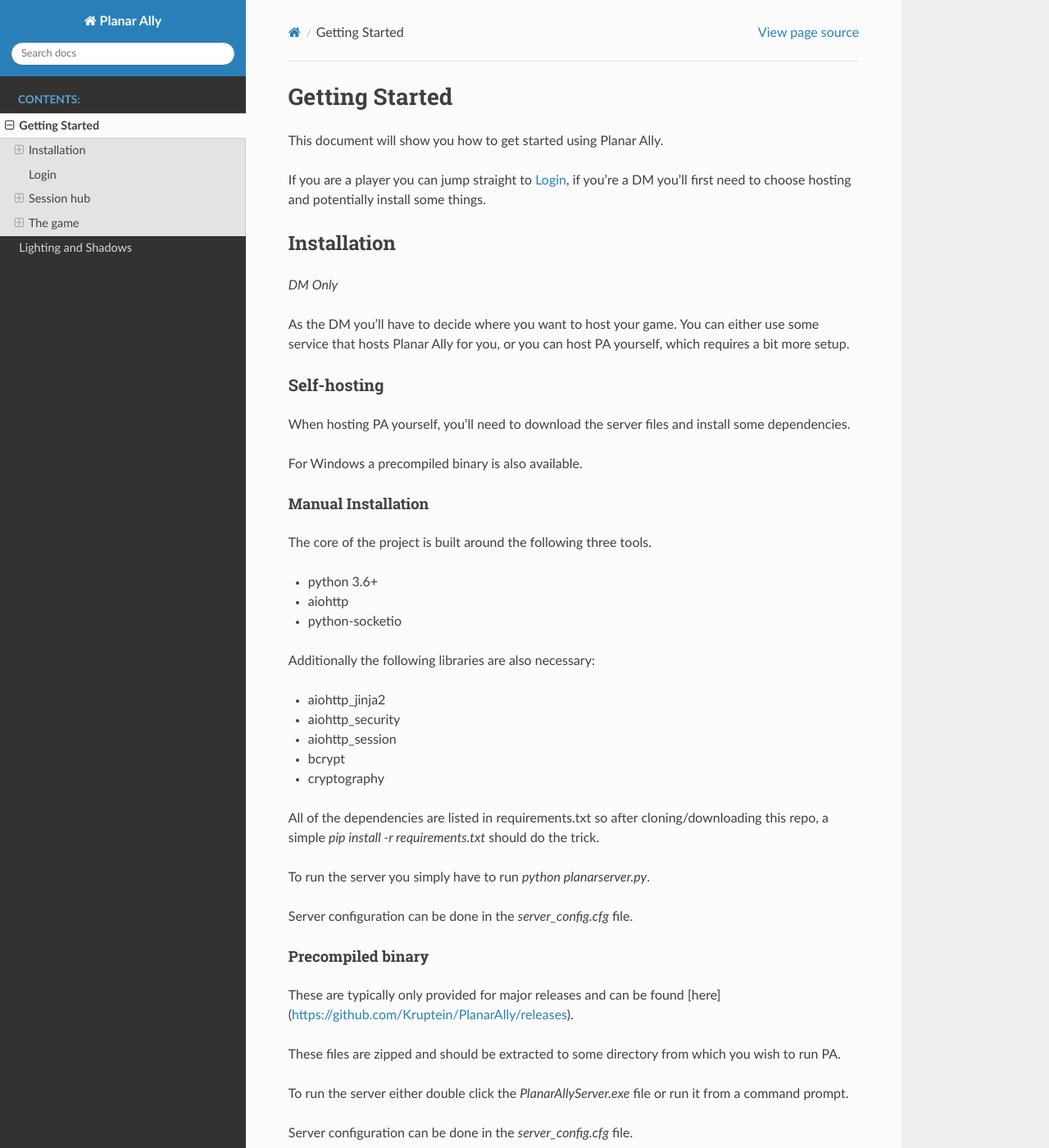
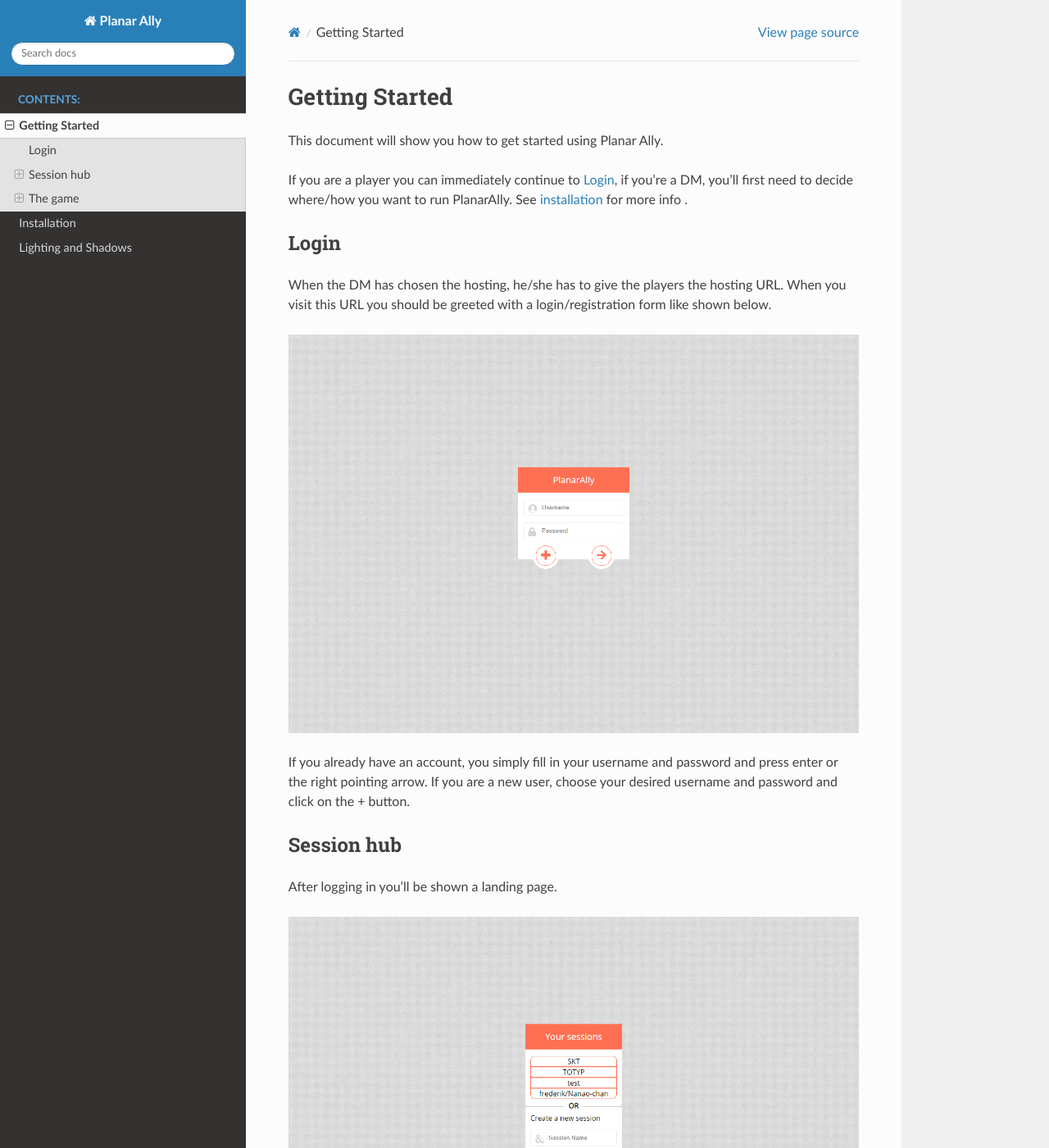
Before and after one commit to Kruptein/PlanarAlly, a Sphinx documentation site: the page built from docs/getting_started.rst, in a window 1280 px wide and 1400 px high. Shown: the whole window at 82% size. Built offline with Sphinx 7.4.7 and the Read the Docs theme 2.0.0, drawn with Linux system fonts in a browser that asks for light colours; pages that are not in the unit, such as notebooks, are missing from menus; some of the changed text lies outside the part shown.

Commit message:
Some small updates to the installation instructions

```diff
--- a/docs/getting_started.rst
+++ b/docs/getting_started.rst
@@ -5,78 +5,28 @@
 
 This document will show you how to get started using Planar Ally.
 
-If you are a player you can jump straight to :ref:`login`,
-if you're a DM you'll first need to choose hosting and potentially install some things.
+If you are a player you can immediately continue to :ref:`login`,
+if you're a DM,
+you'll first need to decide where/how you want to run PlanarAlly.
+See :ref:`installation <installation>` for more info .
 
-Installation
----------------
-
-*DM Only*
-
-As the DM you'll have to decide where you want to host your game.
-You can either use some service that hosts Planar Ally for you,
-or you can host PA yourself, which requires a bit more setup.
-
-Self-hosting
-~~~~~~~~~~~~~
-
-When hosting PA yourself, you'll need to download the server files and
-install some dependencies.
-
-For Windows a precompiled binary is also available.
-
-Manual Installation
-^^^^^^^^^^^^^^^^^^^^^
-
-The core of the project is built around the following three tools.
-
-* python 3.6+
-* aiohttp
-* python-socketio
-
-Additionally the following libraries are also necessary:
-
-* aiohttp_jinja2
-* aiohttp_security
-* aiohttp_session
-* bcrypt
-* cryptography
-
-All of the dependencies are listed in requirements.txt so after cloning/downloading this repo,
-a simple `pip install -r requirements.txt` should do the trick.
-
-To run the server you simply have to run `python planarserver.py`.
-
-Server configuration can be done in the `server_config.cfg` file.
-
-Precompiled binary
-^^^^^^^^^^^^^^^^^^^^
-
-These are typically only provided for major releases and can be found [here](https://github.com/Kruptein/PlanarAlly/releases).
-
-These files are zipped and should be extracted to some directory from which you wish to run PA.
-
-To run the server either double click the `PlanarAllyServer.exe` file or run it from a command prompt.
-
-Server configuration can be done in the `server_config.cfg` file.
 
 .. _login:
 
 Login
 -------
 
-When the DM has chosen the hosting, he/she has to give the players the hosting URL.
+When the DM has chosen the hosting,
+he/she has to give the players the hosting URL.
 When you visit this URL you should be greeted with a login/registration form like shown below.
 
 .. image:: images/login.png
 
-If you already have an account, you simply fill in your username and password and press enter
-or the right pointing arrow.  If you are a new user, choose your desired username and password
+If you already have an account,
+you simply fill in your username and password and press enter
+or the right pointing arrow.
+If you are a new user, choose your desired username and password
 and click on the + button.
-
-.. note::
-    If you use Planar Ally for multiple campaigns it's possible that they are played
-    on multiple providers and you'll need to create an account on each specific provider.
 
 
 Session hub
@@ -102,16 +52,18 @@
 
 This will automatically open the new session, showing you a blank screen.
 
-To get your players to join this session, you'll have to give them the invitation code.
+To get your players to join this session,
+you'll have to give them the invitation code.
 We'll talk about this later,
 but if you're impatient you can find the code in your DM settings menu ;).
 
 Joining a new session
-~~~~~~~~~~~~~~~~~~
+~~~~~~~~~~~~~~~~~~~~~~
 
 To join a specific session, you need the invite link. Your DM should provide this to you.
 
-When visiting this link, you'll automatically join the session and in a future visit
+When visiting this link,
+you'll automatically join the session and in a future visit
 to the session hub it should be listed as well.
 
 The game
@@ -119,30 +71,37 @@
 
 When we finally are in the right session, the magic can begin!
 
-We'll start of with a short introduction of what happens when you open your first session,
+We'll start with a short introduction of what happens
+when you open your first session,
 followed by information on the various controls, tools and settings that you can configure.
 
 First impressions
 ~~~~~~~~~~~~~~~~~~
 
-Upon loading the session, you'll be greeted with whatever your DM has prepared for you.
+Upon loading the session,
+you'll be greeted with whatever your DM has prepared for you.
 Let's take a look at an example where the DM has added a base map, added a token and some light/shadows.
 
 .. image:: images/player-base.png
 
-Most important UI elements are immediately visible.  We have a button in the topleft that opens a settings menu when pressed,
+Most important UI elements are immediately visible.
+We have a button in the topleft that opens a settings menu when pressed,
 in the topright there is a slider that controls your zoom level and in the lower right there is a selection of tools that you can use.
 
 The DM has an additional UI element in the lower left corner, which can be used to change layers.
 
 We'll give a brief overview of these UI elements soon, there is however another UI element that is currently not visible!
 
-When you select a token that you own, a red border will be drawn around the token to visually give a reminder of what you have selected and on top of that
+When you select a token that you own,
+a red border will be drawn around the token
+to visually give a reminder of what you have selected and on top of that
 a box appears at the right side of the screen, with the name of the selected token as well as any tracker or aura active on the token (more on that later).
 
 .. image:: images/player-selection.png
 
-This is a quick info panel for your token.  A more advanced view is possible by pressing on the edit button in this panel (in the topright).
+This is a quick info panel for your token.
+A more advanced view is possible
+by pressing on the edit button in this panel (in the topright).
 This panel provides all the options to configure how your token(s) interact with the map.
 
 .. image:: images/player-selection-detail.png
@@ -155,7 +114,8 @@
 Controls
 ~~~~~~~~~
 
-One of the things you'll be doing most is almost certainly going to be moving around.
+One of the things you'll be doing most
+is almost certainly going to be moving around.
 Getting to know the controls is thus an important element.
 
 Most input is mouse based, but we'll first see some handy keyboard movement options.
@@ -163,7 +123,8 @@
 Keyboard
 ^^^^^^^^^
 
-If nothing is selected, using the arrow keys will result in moving the map in the desired direction.
+If nothing is selected,
+using the arrow keys will result in moving the map in the desired direction.
 When you've selected a token however, the token itself will move.
 
 .. hint::
@@ -173,10 +134,11 @@
 
 Pressing `d` will deselect your current selection.
 
-mouse
+Mouse
 ^^^^^^
 
-The left and right mouse button behaviour depends completely on the active tool,
+The left and right mouse button behaviour
+depends completely on the active tool,
 the middle mouse button however has the same functionality at all times.
 
 Scrolling will zoom in (or out) to the location where your mouse is currently pointing.
@@ -194,7 +156,8 @@
     Tools to find your path back to reality are in development,
     in the meanwhile you'll have to beg your DM to bring you back.
 
-Pressing (and holding) the middle mouse button additionaly serves as a shortcut for the pan tool.
+Pressing (and holding) the middle mouse button
+additionaly serves as a shortcut for the pan tool.
 This is a tool that you'll often use and it would be a hassle to change tools every single time.
 
 .. hint::
@@ -210,8 +173,10 @@
 ALT
 """"
 
-When the grid is enabled, most tool actions will by default attempt to "snap" to the grid.
-This means that when moving or drawing tokens they will automatically be put in such a way that
+When the grid is enabled,
+most tool actions will by default attempt to "snap" to the grid.
+This means that when moving or drawing tokens
+they will automatically be put in such a way that
 they fit the grid.
 
 This behaviour can be ignored by pressing the ALT key while doing the action.
@@ -235,10 +200,12 @@
 Select
 ^^^^^^^^
 
-This tool will be your most used tool as it allows to select tokens allowing you to see more info about them
+This tool will be your most used tool
+as it allows to select tokens allowing you to see more info about them
 or moving them.
 
-A selection box can be drawn at any point which will try to select all shapes inside the drawn region,
+A selection box can be drawn at any point
+which will try to select all shapes inside the drawn region,
 moving these will behave in a similar way as moving singular tokens.
 
 .. note::
@@ -261,7 +228,9 @@
 
 When in select modus, your right mouse button will show a context menu.
 
-When you right click a selection, you'll have the option to move it to the front or back and add or show its initiative.
+When you right click a selection,
+you'll have the option to move it to the front or back and
+add or show its initiative.
 When nothing is selected, you'll have the option to show the initiative tracker or create a new basic token.
 
 Pan
@@ -269,7 +238,8 @@
 
 The pan tool simply allows you to pan around when you drag your left mouse button around.
 
-This behaviour is also implemented in the middle mouse button when other tools are selected,
+This behaviour is also implemented in the middle mouse button
+when other tools are selected,
 to minimize constant tool changing.
 
 It's heavily encouraged to use the middle mouse pan, but the tool still exists for those cases when you don't have a middle mouse.
@@ -282,16 +252,20 @@
 You can choose between a rectangle, a circle, or a freehand brush.
 
 You also have the option to select two colours.
-The left colour is used as the fill colour, the right one as the border colour.
-If you wish to only have a fill or only have a border colour, simply set the opacity of the other to 0
+The left colour is used as the fill colour,
+the right one as the border colour.
+If you wish to only have a fill or only have a border colour,
+simply set the opacity of the other to 0
 *(this is the second slider in the color picker)*.
 
 Additionally as a DM you'll have the option to change the draw modus.
 
 **Normal mode**
-    The shape you're drawing will be added to the active layer with the selected colour.
+    The shape you're drawing will be added to the active layer
+    with the selected colour.
 **Reveal mode**
-    The shape will be drawn on the 'fow' layer and pierce through any fog in the area.
+    The shape will be drawn on the 'fow' layer and
+    pierce through any fog in the area.
 **Hide mode**
     This is the reverse operation of reveal, and will cover an area in fog.
 
@@ -305,7 +279,8 @@
 Ruler
 ^^^^^^
 
-The last tool currently available is the ruler, it allows for easy measurements.
+The last tool currently available is the ruler,
+it allows for easy measurements.
 simply press the left mouse button and drag it.
 
 While holding the button it will show you the distance in ft between your initial click and your current position.
@@ -323,10 +298,12 @@
 
 With the map tool you can automatically resize assets to fit to the grid.
 
-With the desired asset selected, you insert in the map tool how many grid cells horizontally and vertically
+With the desired asset selected,
+you insert in the map tool how many grid cells horizontally and vertically
 the selection you're about to make with this tool, is supposed to represent.
 
-This can be a bit hit and miss, but in general it is advised to zoom in as much as possible and
+This can be a bit hit and miss,
+but in general it is advised to zoom in as much as possible and
 selecting larger areas wil also typically give better performance.
 
 Asset configuration
@@ -334,7 +311,8 @@
 
 Let us now look further into the specific configuration of individual assets.
 Below you see the asset configuration dialog again from our mysterious X.
-In the following paragraphs we'll go over each of these elements to see what they mean
+In the following paragraphs we'll go over each of these elements
+to see what they mean
 and how you should use them.
 
 .. image:: images/asset-detail.png
@@ -347,22 +325,28 @@
 
 .. image:: images/asset-detail-state.png
 
-The name of an asset has no specific functionality, but is a nice way to differentiate
+The name of an asset has no specific functionality,
+but is a nice way to differentiate
 between multiple assets.
 
 The next three toggles however have an important effect on the behaviour of the asset.
 
-**Is a token**: This is a setting that is very important for the lighting system,
+**Is a token**:
+This is a setting that is very important for the lighting system,
 but only if the optional token based vision modus is selected by your DM.
 
-In general it is advised to select this option if the asset represents a player character or
+In general it is advised to select this option
+if the asset represents a player character or
 player controlled npc that can move and has vision.
 
-**Blocks vision/light**: When this option is selected, vision and light cannot pass through
-the asset.  This is generally used for walls or other static objects, but there is nothing
+**Blocks vision/light**:
+When this option is selected, vision and light cannot pass through
+the asset.  This is generally used for walls or other static objects,
+but there is nothing
 preventing some wacky scenario where your character has turned to stone or something.
 
-**Blocks movement**: When this options is selected, other assets cannot move through this
+**Blocks movement**:
+When this options is selected, other assets cannot move through this
 asset's space.  This is intended for walls but hey, you never know.
 
 .. note::
@@ -396,11 +380,14 @@
 
 The eye symbol is used to allow people without ownership to see the tracker.
 
-These values are also provided in the smaller selection info box on the right side of the screen
+These values are also provided in the smaller selection info box
+on the right side of the screen
 as mentioned earlier, quickly see them without having to open this configuration dialog.
 
-When you left click on the tracker value in this quick info box, a popup allows you to immediately
-change the value of these trackers.  You can fill in a new absolute value or a relative value
+When you left click on the tracker value in this quick info box,
+a popup allows you to immediately
+change the value of these trackers.
+You can fill in a new absolute value or a relative value
 (e.g. -5 to decrease the tracker by 5).
 
 Auras
@@ -415,14 +402,17 @@
 The second input box is the dim radius.
 The difference is that the dim radius has a gradient dropoff towards half the opacity of the bright circle.
 
-The third box is a simple colour selector and the eye has the same functionality as that for trackers,
+The third box is a simple colour selector and
+the eye has the same functionality as that for trackers,
 whether or not other users that do not own this asset, can see the aura.
 
-The next icon is an important one and decides whether the aura is a normal aura or a light aura.
+The next icon is an important one and
+decides whether the aura is a normal aura or a light aura.
 A normal aura will always fill a circle with the asset at the center.
 An example of a normal aura is the aura of protection that the Paladin class provides.
 
-A light emitting aura, is an aura to indicate light sources like lanterns or to show darkvision ranges.
+A light emitting aura, is an aura to indicate light sources
+like lanterns or to show darkvision ranges.
 These auras stop at walls and other objects that block vision.
 
 Annotation
@@ -451,7 +441,8 @@
 .. image:: images/settings-client.png
 
 The client options offers two options related to styling the board.
-Both the colour of the grid (including the opacity) as well as the colour of the shadows
+Both the colour of the grid (including the opacity)
+as well as the colour of the shadows
 can be chosen by each player individually.
 
 Notes
@@ -475,7 +466,8 @@
 The assets menu lists all assets that you own.
 When hovering over a file in this menu, a preview is shown as can be seen above.
 
-When dragging files from here on to the game board, a new asset is created on the currently
+When dragging files from here on to the game board,
+a new asset is created on the currently
 selected layer with that image.
 
 To add/remove/move files/folders you can use the dedicated asset manager,
@@ -498,20 +490,26 @@
 The `Use Grid` option simply toggles the grid on/off.
 
 The `Fill entire canvas with FOW` and `Only show lights in LoS` options are
-all related to lighting, which will be covered more in-depth in a separate document.
+all related to lighting,
+which will be covered more in-depth in a separate document.
 The first option will, when enabled, fill the entire screen with shadow.
-The second option enhances the immersion by only showing a player vision of something if one
+The second option enhances the immersion
+by only showing a player vision of something if one
 of the assets he/she owns can see it.
 
-With the `FOW opacity` option, the opacity of the fog for th DM only is changed.
-Players always have 100% fog opacity.  This option can thus be used to see through the fog
+With the `FOW opacity` option,
+the opacity of the fog for th DM only is changed.
+Players always have 100% fog opacity.
+This option can thus be used to see through the fog
 as a DM.
 
-The `Unit Size` option decides the space 1 grid cell represents in the game world.
+The `Unit Size` option decides the space
+1 grid cell represents in the game world.
 It is used by the ruler.
 
 The `Grid size` option decides the space 1 grid cell fills on the screen.
 Increasing this number will thus lower the amount of cells visible and vice versa.
 
-Lastly the `invitation code` is the code that you need to provide someone who wishes to join the game.
+Lastly the `invitation code`
+is the code that you need to provide someone who wishes to join the game.
 The full URL to give the player is `<host>/invite/<code>` (e.g. `https://localhost:8000/invite/4287fa8e-041e-499c-8eca-81e8567a6948`).
```
Also changed, not shown: docs/index.rst (+12 -16 lines), docs/installation.rst (added, +102 -0 lines).
